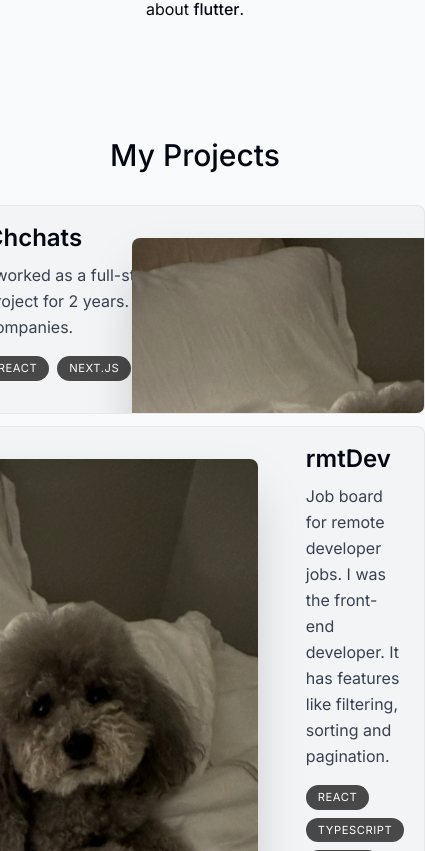
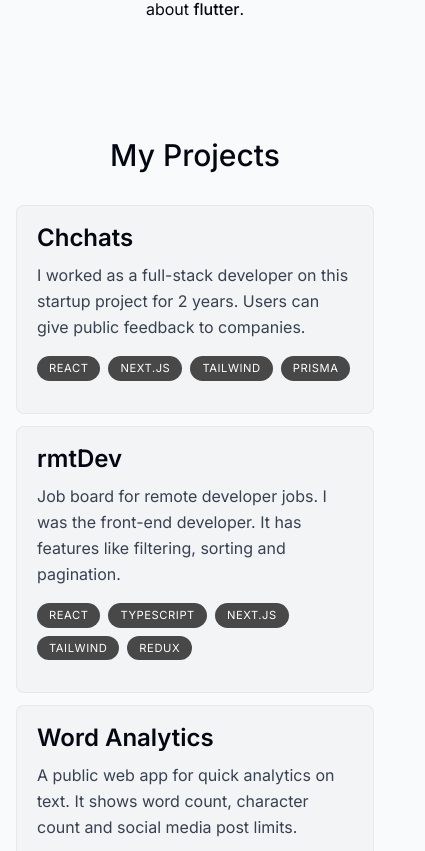
Before and after one commit to tiatiahwang/tia-portfolio, a Next.js app: page / in a window 390 px wide. Shown: the part 1273-2124 px from the top of the page, 425 px wide, since content can reach past the window. Built offline with nearby package versions, Linux system fonts and the light colour scheme; no server answers.

Commit message:
responsive

```diff
--- a/components/project.tsx
+++ b/components/project.tsx
@@ -44,10 +44,10 @@
     >
       <section
         className='relative bg-gray-100 rounded-lg max-w-[42rem] border border-black/5 overflow-hidden
-                  sm:pr-8 sm:h-[20rem] hover:bg-gray-200 transition group-even:pl-8
+                  sm:pr-8 sm:h-[20rem] hover:bg-gray-200 transition sm:group-even:pl-8
                   dark:bg-white/10 dark:hover:bg-white/20'
       >
-        <div className='pt-4 pb-8 px-5 sm:pl-10 sm:pr-2 sm:pt-10 sm:max-w-[50%] flex flex-col h-full group-even:ml-[18rem]'>
+        <div className='pt-4 pb-8 px-5 sm:pl-10 sm:pr-2 sm:pt-10 sm:max-w-[50%] flex flex-col h-full sm:group-even:ml-[18rem]'>
           <h3 className='text-2xl font-semibold'>
             {title}
           </h3>
@@ -69,7 +69,7 @@
           src={imageUrl}
           alt='Project'
           quality={95}
-          className='absolute top-8 -right-40 w-[28.25rem] rounded-t-lg shadow-2xl group-even:right-[initial] group-even:-left-40
+          className='absolute hidden sm:block top-8 -right-40 w-[28.25rem] rounded-t-lg shadow-2xl group-even:right-[initial] group-even:-left-40
                 group-hover:-translate-x-3 group-hover:translate-y-3 group-hover:-rotate-2 group-hover:scale-[1.04] transition
                 group-even:group-hover:translate-x-3 group-even:group-hover:translate-y-3 group-even:group-hover:rotate-2'
         />
--- a/components/projects.tsx
+++ b/components/projects.tsx
@@ -12,7 +12,7 @@
     <section
       ref={ref}
       id='projects'
-      className='scroll-mt-28'
+      className='scroll-mt-28 mb-28'
     >
       <SectionHeading title='My Projects' />
       <div>
```
